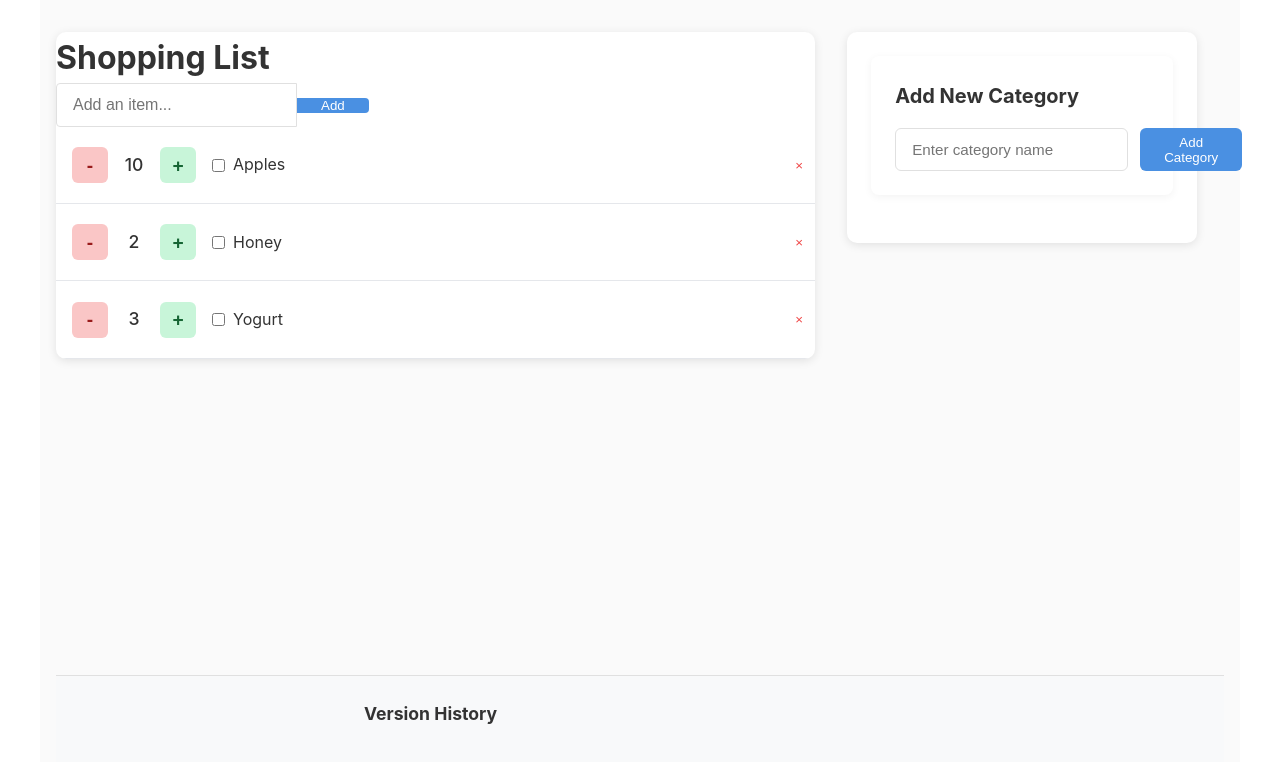
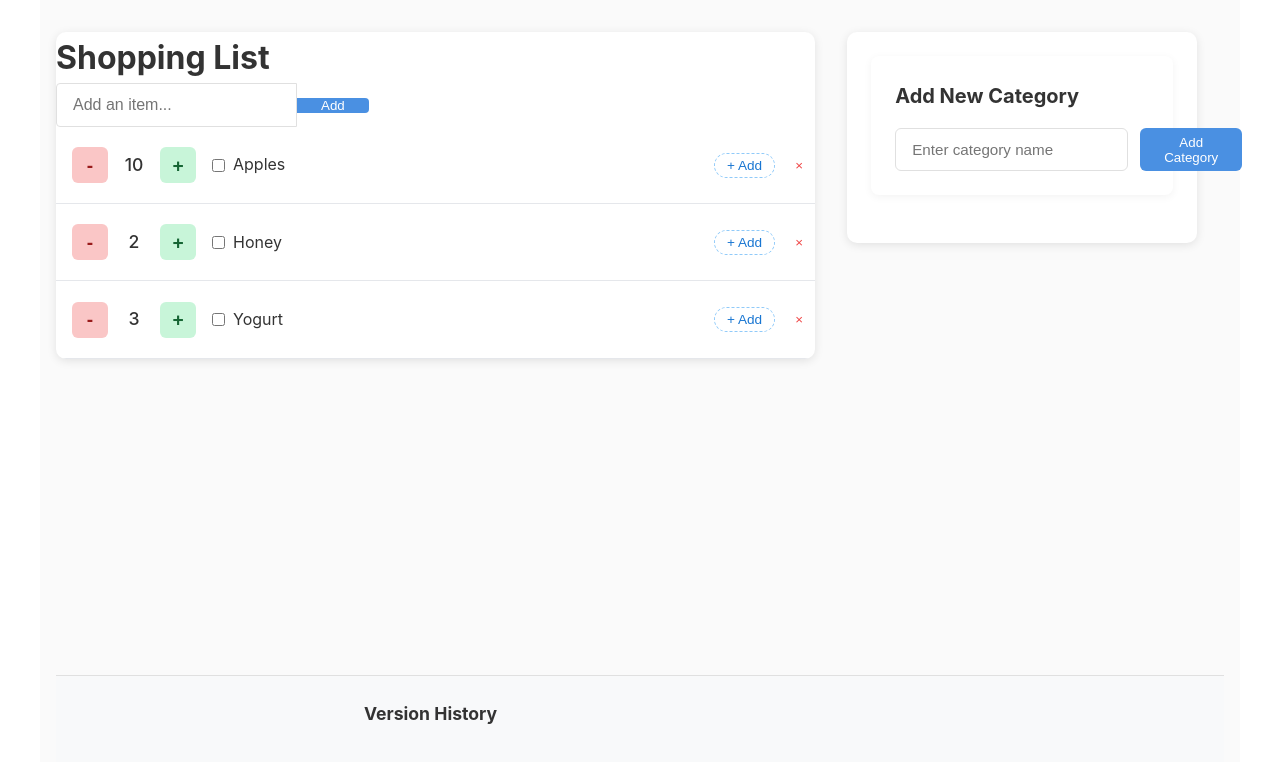
Before and after one commit to dgrayling/shopping-list, a Next.js app: page / in a window 1280 px wide. Shown: the top 762 px of the page. Built offline with nearby package versions, Linux system fonts and the light colour scheme.

Commit message:
Allow categories to be added to shopping list items

```diff
--- a/src/app/page.module.css
+++ b/src/app/page.module.css
@@ -264,6 +264,102 @@
   font-size: 1.1rem;
   font-weight: 600;
   flex-grow: 1;
+}
+
+.categoryBubbles {
+  display: flex;
+  flex-wrap: wrap;
+  gap: 6px;
+  margin: 8px 0;
+  align-items: center;
+}
+
+.categoryBubble {
+  display: inline-flex;
+  align-items: center;
+  background-color: #e3f2fd;
+  color: #1976d2;
+  border-radius: 16px;
+  padding: 4px 12px;
+  font-size: 0.85rem;
+  white-space: nowrap;
+  max-width: 200px;
+  overflow: hidden;
+  text-overflow: ellipsis;
+  border: 1px solid #bbdefb;
+}
+
+.removeBubble {
+  background: none;
+  border: none;
+  color: #5c9bd5;
+  cursor: pointer;
+  margin-left: 6px;
+  padding: 0 2px;
+  font-size: 1rem;
+  line-height: 1;
+  opacity: 0.7;
+}
+
+.removeBubble:hover {
+  opacity: 1;
+  color: #f44336;
+}
+
+.addBubbleButton {
+  background: none;
+  border: 1px dashed #90caf9;
+  color: #1976d2;
+  border-radius: 16px;
+  padding: 4px 12px;
+  font-size: 0.85rem;
+  cursor: pointer;
+  transition: all 0.2s;
+  display: flex;
+  align-items: center;
+  gap: 4px;
+}
+
+.addBubbleButton:hover {
+  background-color: #e3f2fd;
+  border-color: #64b5f6;
+}
+
+.addCategoryValue {
+  display: flex;
+  gap: 8px;
+  align-items: center;
+  background: white;
+  padding: 4px;
+  border-radius: 6px;
+  box-shadow: 0 1px 3px rgba(0,0,0,0.1);
+  z-index: 10;
+}
+
+.categorySelect,
+.valueSelect {
+  padding: 6px 10px;
+  border: 1px solid #e0e0e0;
+  border-radius: 4px;
+  font-size: 0.85rem;
+  min-width: 120px;
+  background-color: white;
+}
+
+.cancelAddBubble {
+  background: none;
+  border: none;
+  color: #9e9e9e;
+  cursor: pointer;
+  font-size: 1.1rem;
+  line-height: 1;
+  padding: 2px 6px;
+  border-radius: 50%;
+}
+
+.cancelAddBubble:hover {
+  background-color: #f5f5f5;
+  color: #f44336;
 }
 
 .editButton {
--- a/src/app/page.tsx
+++ b/src/app/page.tsx
@@ -1,6 +1,6 @@
 'use client';
 
-import { FormEvent, JSXElementConstructor, Key, ReactElement, ReactNode, ReactPortal, useEffect } from 'react';
+import { FormEvent, JSXElementConstructor, Key, ReactElement, ReactNode, ReactPortal, useEffect, useState } from 'react';
 import styles from "./page.module.css";
 import useShoppingListStore from '@/store/useShoppingListStore';
 
@@ -29,6 +29,9 @@ type ListItem = {
 
 export default function Home() {
   // Zustand store state and actions
+  const [selectedItemId, setSelectedItemId] = useState<string | null>(null);
+  const [selectedCategory, setSelectedCategory] = useState<string>('');
+
   const {
     items,
     inputValue,
@@ -47,6 +50,8 @@ export default function Home() {
     updateQuantity,
     decrementQuantity,
     incrementQuantity,
+    addCategoryValue,
+    removeCategoryValue,
     setEditingQuantityId,
     setTempQuantity,
     setNewCategory,
@@ -221,9 +226,91 @@ export default function Home() {
                     {item.text}
                   </span>
                 </div>
-                {item.aisle && (
-                  <span className={styles.aisle}>{item.aisle}</span>
-                )}
+                <div className={styles.categoryBubbles}>
+                  {item.categoryValues?.map((cv, idx) => (
+                    <span
+                      key={`${item.id}-${cv.category}`}
+                      className={styles.categoryBubble}
+                      title={`${cv.category}: ${cv.value}`}
+                    >
+                      {cv.category}: {cv.value}
+                      <button
+                        className={styles.removeBubble}
+                        onClick={(e) => {
+                          e.stopPropagation();
+                          removeCategoryValue(item.id, cv.category);
+                        }}
+                      >
+                        ×
+                      </button>
+                    </span>
+                  ))}
+
+                  {selectedItemId === item.id && (
+                    <div className={styles.addCategoryValue}>
+                      <select
+                        value={selectedCategory}
+                        onChange={(e) => setSelectedCategory(e.target.value)}
+                        className={styles.categorySelect}
+                        onClick={(e) => e.stopPropagation()}
+                      >
+                        <option value="">Select a category</option>
+                        {Object.entries(categorizations).map(([category, values]) => (
+                          values.length > 0 && (
+                            <option key={category} value={category}>
+                              {category}
+                            </option>
+                          )
+                        ))}
+                      </select>
+
+                      {selectedCategory && categorizations[selectedCategory]?.length > 0 && (
+                        <select
+                          onChange={(e) => {
+                            if (e.target.value) {
+                              addCategoryValue(item.id, selectedCategory, e.target.value);
+                              setSelectedCategory('');
+                              setSelectedItemId(null);
+                            }
+                          }}
+                          className={styles.valueSelect}
+                          onClick={(e) => e.stopPropagation()}
+                        >
+                          <option value="">Select a value</option>
+                          {categorizations[selectedCategory]?.map((value) => (
+                            <option key={value} value={value}>
+                              {value}
+                            </option>
+                          ))}
+                        </select>
+                      )}
+
+                      <button
+                        className={styles.cancelAddBubble}
+                        onClick={(e) => {
+                          e.stopPropagation();
+                          setSelectedItemId(null);
+                          setSelectedCategory('');
+                        }}
+                      >
+                        ×
+                      </button>
+                    </div>
+                  )}
+
+                  {!selectedItemId && (
+                    <button
+                      className={styles.addBubbleButton}
+                      onClick={(e) => {
+                        e.stopPropagation();
+                        setSelectedItemId(item.id);
+                      }}
+                      title="Add category value"
+                    >
+                      + Add
+                    </button>
+                  )}
+                </div>
                 <button
                   className={styles.deleteButton}
                   onClick={() => deleteItem(item.id)}
--- a/src/store/useShoppingListStore.ts
+++ b/src/store/useShoppingListStore.ts
@@ -1,4 +1,9 @@
 import { create } from 'zustand';
+
+export type CategoryValue = {
+  category: string;
+  value: string;
+};
 
 type ListItem = {
   id: string;
@@ -6,6 +11,7 @@ type ListItem = {
   completed: boolean;
   quantity: number;
   aisle?: string;
+  categoryValues?: CategoryValue[];
 };
 
 type Categorizations = {
@@ -44,6 +50,8 @@ interface ShoppingListState {
   deleteValue: (category: string, index: number) => void;
   startEditingValue: (category: string, index: number, value: string) => void;
   updateValue: (category: string, index: number, newValue: string) => void;
+  addCategoryValue: (itemId: string, category: string, value: string) => void;
+  removeCategoryValue: (itemId: string, category: string) => void;
 }
 
 const useShoppingListStore = create<ShoppingListState>((set) => ({
@@ -213,6 +221,53 @@ const useShoppingListStore = create<ShoppingListState>((set) => ({
       editingValue: null,
     };
   }),
+
+  addCategoryValue: (itemId, category, value) => set((state) => {
+    const item = state.items.find(item => item.id === itemId);
+    if (!item) return {};
+
+    const categoryValues = item.categoryValues || [];
+    const existingIndex = categoryValues.findIndex(cv => cv.category === category);
+
+    if (existingIndex >= 0) {
+      // Update existing category value
+      const updatedValues = [...categoryValues];
+      updatedValues[existingIndex] = { category, value };
+
+      return {
+        items: state.items.map(i =>
+          i.id === itemId
+            ? { ...i, categoryValues: updatedValues }
+            : i
+        )
+      };
+    } else {
+      // Add new category value
+      return {
+        items: state.items.map(i =>
+          i.id === itemId
+            ? {
+                ...i,
+                categoryValues: [...categoryValues, { category, value }]
+              }
+            : i
+        )
+      };
+    }
+  }),
+
+  removeCategoryValue: (itemId, category) => set((state) => {
+    return {
+      items: state.items.map(item =>
+        item.id === itemId && item.categoryValues
+          ? {
+              ...item,
+              categoryValues: item.categoryValues.filter(cv => cv.category !== category)
+            }
+          : item
+      )
+    };
+  }),
 }));
 
 export default useShoppingListStore;
```
